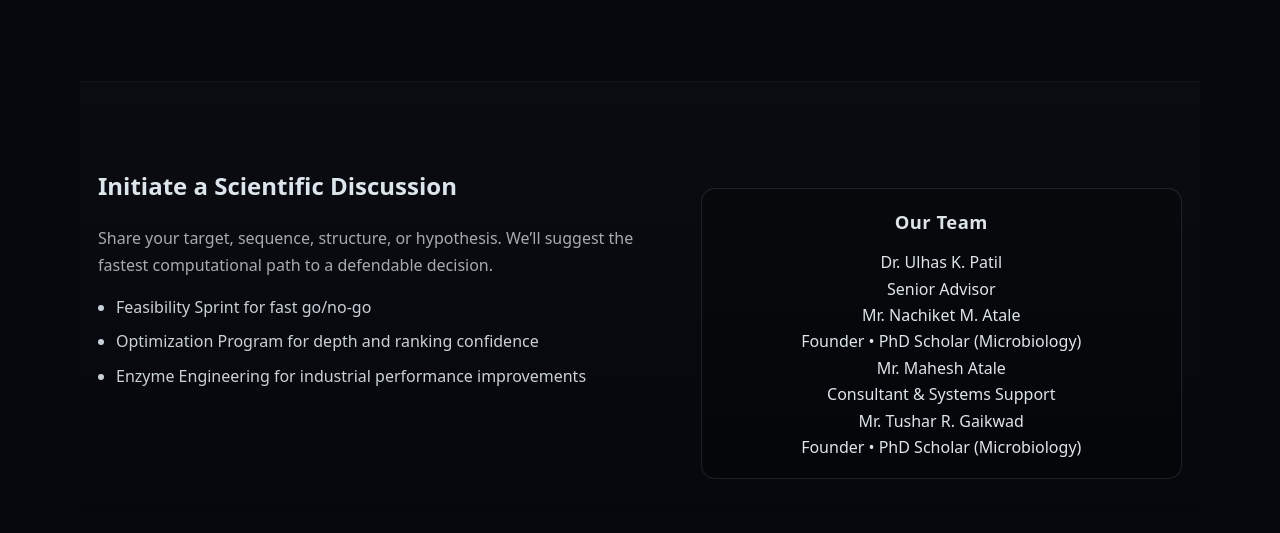
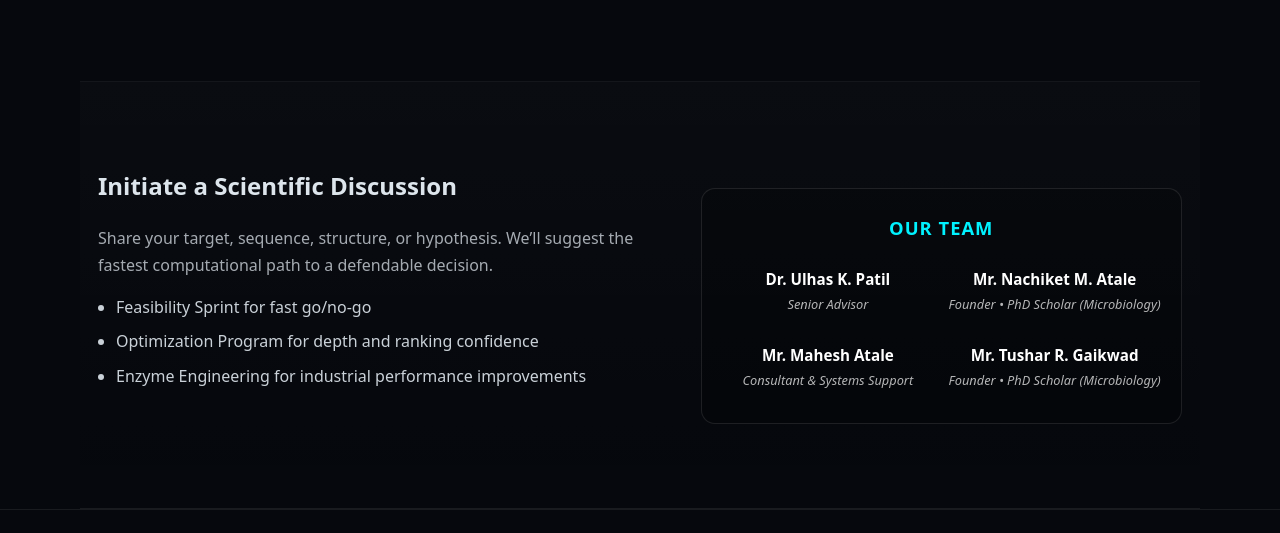
Before and after one commit to tusharRG-arch/DockGenix, a plain HTML site: page index.html in a window 1280 px wide. Shown: the part 4798-5331 px from the top of the page. Drawn offline with Linux system fonts and the light colour scheme.

Commit message:
Update styles.css

```diff
--- a/styles.css
+++ b/styles.css
@@ -702,27 +702,57 @@
 
 /* ===== Our Team block ===== */
 
-.team-block{
+.team-block {
   margin-top: 22px;
   text-align: center;
   border-radius: var(--radius);
-  border: 1px solid rgba(255,255,255,0.10);
-  background: rgba(0,0,0,0.20);
-  padding: 18px;
+  border: 1px solid rgba(255, 255, 255, 0.10);
+  background: rgba(0, 0, 0, 0.20);
+  padding: 24px 18px;
 }
 
-.team-title{
-  margin: 0 0 12px;
+.team-title {
+  margin: 0 0 24px;
   font-weight: 900;
   font-size: 1.15rem;
-  letter-spacing: 0.5px;
+  letter-spacing: 1px;
+  text-transform: uppercase;
+  color: #00f2ff; /* Using a cyan accent to match your style */
 }
 
-.team-names{
+/* This creates the 2x2 horizontal layout */
+.team-grid {
   display: flex;
+  flex-wrap: wrap;
+  gap: 20px 10px; /* Vertical and horizontal spacing */
   justify-content: center;
-  gap: 18px;
-  flex-wrap: wrap;
-  color: var(--muted);
-  font-weight: 600;
 }
+
+.team-member {
+  flex: 1 1 45%; /* Allows two items per row */
+  min-width: 200px; /* Prevents them from getting too squashed */
+  margin-bottom: 10px;
+}
+
+.member-name {
+  display: block;
+  font-weight: 700;
+  font-size: 0.95rem;
+  color: #ffffff;
+  margin-bottom: 4px;
+}
+
+.member-role {
+  display: block;
+  font-size: 0.8rem;
+  color: rgba(255, 255, 255, 0.70);
+  font-style: italic;
+  line-height: 1.3;
+}
+
+/* Mobile responsive: stack them vertically on small screens */
+@media (max-width: 600px) {
+  .team-member {
+    flex: 1 1 100%;
+  }
+}
```
